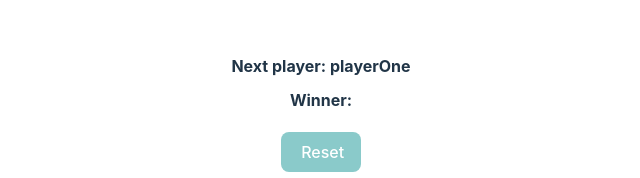
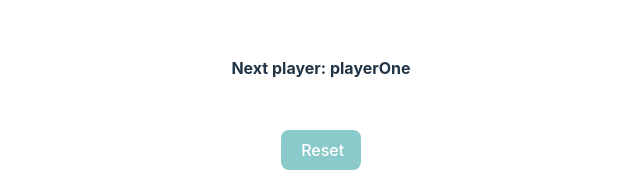
Before and after one commit to Dread-Code/Tic-Tac-Toe, a React (Vite) app: page / in a window 1280 px wide. Shown: the part 177-355 px from the top of the page, without its empty margins (319-959 px from the left). Built offline with nearby package versions, Linux system fonts and the light colour scheme.

Commit message:
Improving winn and draw condition

```diff
--- a/src/App.jsx
+++ b/src/App.jsx
@@ -55,6 +55,11 @@ const buttonStyle = {
   fontSize: "16px",
 };
 
+const winnAreaStyle = {
+  ...instructionsStyle,
+  height: "20px"
+}
+
 // Utils
 
 /**
@@ -70,11 +75,11 @@ const replaceArray = (array, position, el) => {
 };
 
 const checkWinner = (board) => {
-  let winner = ""
+  let winner = "";
   // check the rows
   board.forEach((row) => {
     if (row.every((cell) => cell === "X")) {
-      console.log('entro')
+      console.log("entro");
       winner = players.playerOne;
     } else if (row.every((cell) => cell === "O")) {
       winner = players.playerTwo;
@@ -105,10 +110,9 @@ const checkWinner = (board) => {
   } else if (diagonal2.every((cell) => cell === "X")) {
     winner = players.playerOne;
   } else if (board.flat().every((cell) => cell !== "")) {
-    winner = "draw";
+    winner = "Draw";
   }
-  return winner
-
+  return winner;
 };
 
 // Reducer, Actions and initialState
@@ -227,8 +231,9 @@ function Board() {
       <div id="statusArea" className="status" style={instructionsStyle}>
         Next player: <span>{currentPlayer}</span>
       </div>
-      <div id="winnerArea" className="winner" style={instructionsStyle}>
-        Winner: <span>{game.winner}</span>
+      <div id="winnerArea" className="winner" style={winnAreaStyle}>
+        {game.winner === "Draw" && game.winner}
+        {game.winner !== "" && game.winner !== "Draw" && <span>Winner: {game.winner}</span>}
       </div>
       <button style={buttonStyle} onClick={resetGame}>
         Reset
```
